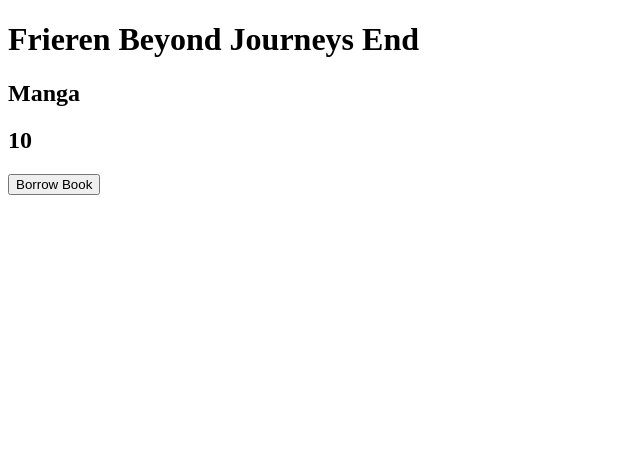
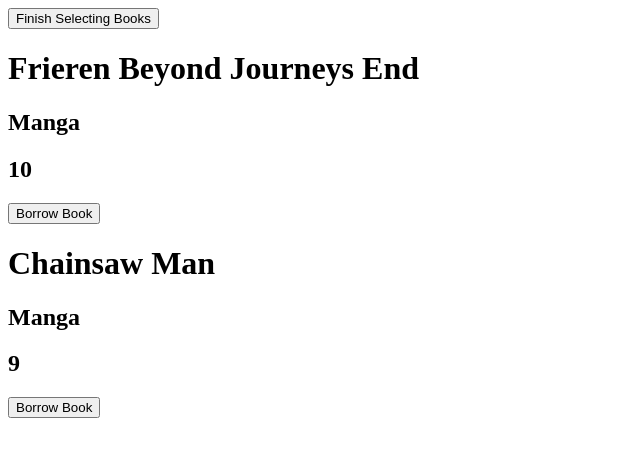
Before and after one commit to staten-island-tech/vue-reactivity-project-Andy-Zhang7223, a Vue app in the folder app/: page / in a window 1280 px wide. Shown: the top 456 px of the page, without its empty margins (0-640 px from the left). Built offline with nearby package versions, Linux system fonts and the light colour scheme.

Commit message:
2/13/2026

```diff
--- a/app/src/components/bookCard.vue
+++ b/app/src/components/bookCard.vue
@@ -3,19 +3,21 @@
     <h1 class="bookname">{{ book.name }}</h1>
     <h2>{{ book.genre }}</h2>
     <h2>{{ book.rating }}</h2>
-    <button @click="storingbook">Borrow Book</button>
+    <button @click="storingbook(book)">Borrow Book</button>
   </div>
 </template>
 
 <script setup>
+import { store } from './store.js'
 defineProps({
   book: {
     type: Object,
     required: true,
   },
 })
-function storingbook() {
+function storingbook(book) {
   console.log(book.name)
+  store.bookstobeborrowed.push(book.name)
 }
 </script>
 
--- /dev/null
+++ b/app/src/components/store.js
@@ -0,0 +1,2 @@
+import { ref } from "vue"
+const bookstobeborrowed = ref([])
--- a/app/src/views/theLibrary.vue
+++ b/app/src/views/theLibrary.vue
@@ -2,9 +2,8 @@
   <div>
     <BorrowingBook v-for="book in bookstobeborrowed" :key="book.name" :book="book">
       {{ book.name }}
-      {{ book.genre }}
-      {{ book.rating }}
     </BorrowingBook>
+    <button>Finish Selecting Books</button>
   </div>
   <div>
     <bookCard v-for="book in books" :key="book.name" :book="book">
@@ -19,7 +18,10 @@
 import { ref } from 'vue'
 import bookCard from '@/components/bookCard.vue'
 import BorrowingBook from '@/components/borrowingBook.vue'
-const books = ref([{ name: 'Frieren Beyond Journeys End', genre: 'Manga', rating: 10 }])
+const books = ref([
+  { name: 'Frieren Beyond Journeys End', genre: 'Manga', rating: 10 },
+  { name: 'Chainsaw Man', genre: 'Manga', rating: 9 },
+])
 const bookstobeborrowed = ref([])
 </script>
 
```
